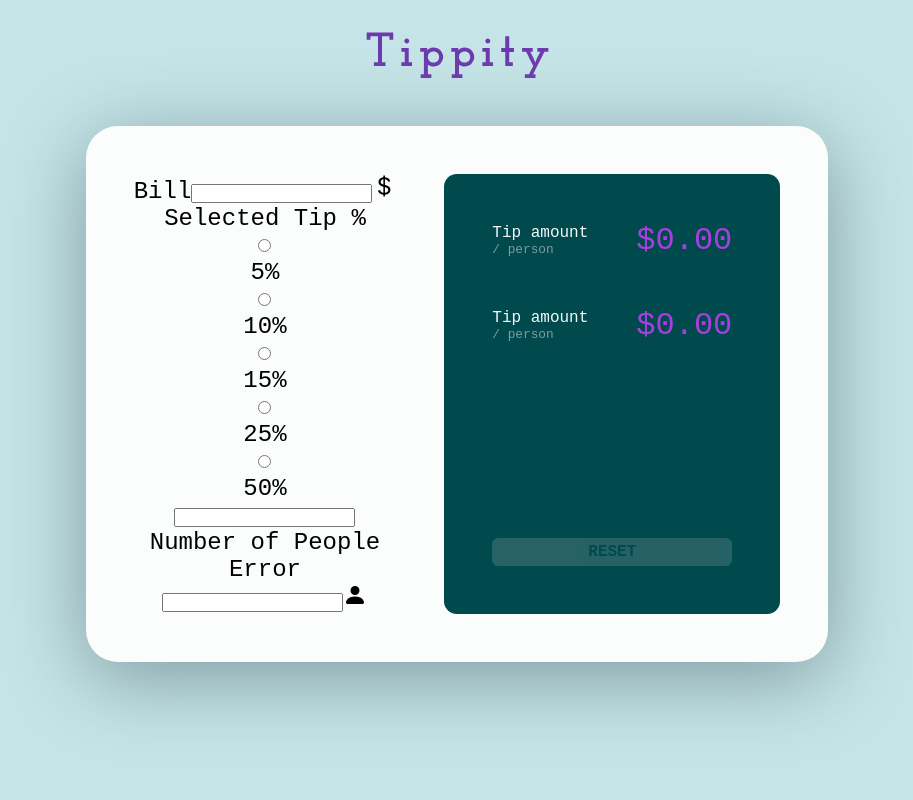
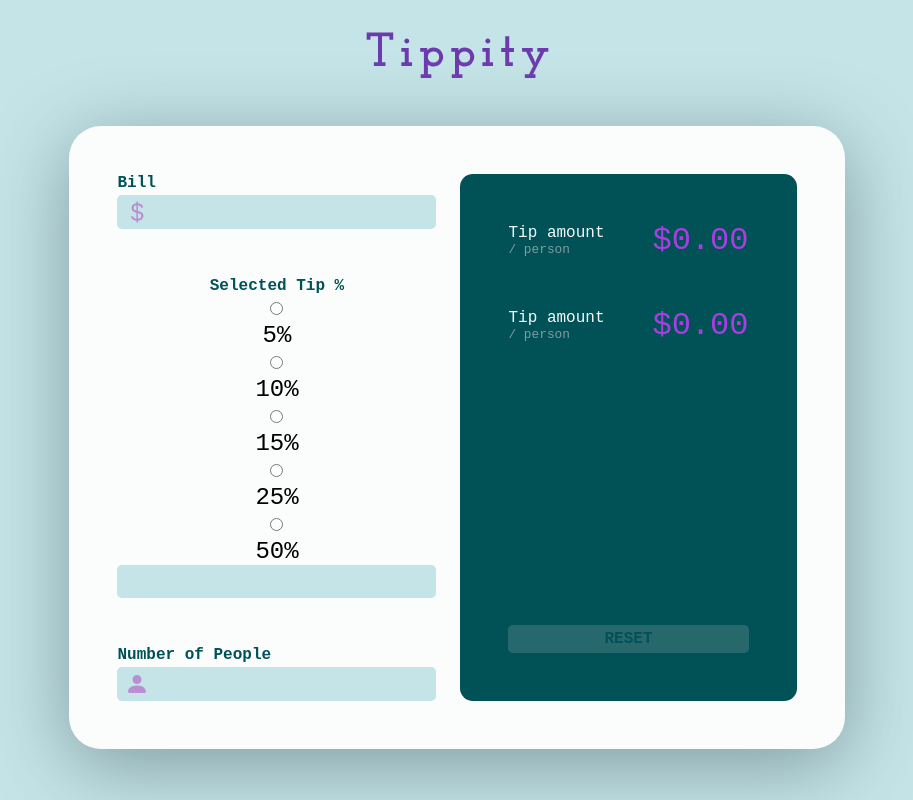
Before and after one commit to WNagorny/Tip-Calculator, a React (Vite) app: page / in a window 1280 px wide. Shown: the whole page, without its empty margins (183-1096 px from the left). Built offline with nearby package versions, Linux system fonts and the light colour scheme.

Commit message:
styled a Form cmponent part 1

```diff
--- a/src/components/Form.jsx
+++ b/src/components/Form.jsx
@@ -4,13 +4,20 @@ const Form = () => {
 	return (
 		<div className='form'>
 			<div className='label-group'>
-				<label htmlFor='bill'>Bill</label>
-				<input type='number' id='bill' className='label' />
-				<BsCurrencyDollar aria-hidden='true' className='icon' />
+				<div className='label-wrapper'>
+					<label className='label' htmlFor='bill'>
+						Bill
+					</label>
+               <p className='error'></p>
+				</div>
+				<div className='number-wrapper'>
+					<input type='number' id='bill' className='label' />
+					<BsCurrencyDollar aria-hidden='true' className='icon' />
+				</div>
 			</div>
 
 			<div className='tip-section'>
-            <p className="label">Selected Tip %</p>
+				<p className='label'>Selected Tip %</p>
 				<div className='tip-amount-wrapper'>
 					<div className='tip-amount'>
 						<input type='radio' name='tip' value='0.05' />
@@ -38,11 +45,15 @@ const Form = () => {
 
 			<div className='label-group'>
 				<div className='label-wrapper'>
-					<label htmlFor='people'>Number of People</label>
-					<p>Error</p>
+					<label className='label' htmlFor='people'>
+						Number of People
+					</label>
+					<p className='error'></p>
 				</div>
-				<input type='number' id='people' />
-				<BsFillPersonFill aria-hidden='true' className='icon' />
+				<div className='number-wrapper'>
+					<input type='number' id='people' />
+					<BsFillPersonFill aria-hidden='true' className='icon' />
+				</div>
 			</div>
 		</div>
 	)
--- a/src/index.css
+++ b/src/index.css
@@ -9,16 +9,18 @@
 :root {
 	--brand: 279, 72%, 56%;
 	--dark: 183, 100%, 5%;
-	--text: 183, 100%, 15%;
+	--text: 183, 100%, 17%;
 	--neutral1: 186, 14%, 43%;
 	--neutral2: 184, 14%, 56%;
 	--neutral3: 185, 41%, 84%;
 	--neutral4: 189, 41%, 97%;
 	--white: 179, 41%, 99%;
+  --error: 12, 67%, 45%;
 
 	/* utils*/
 
-	--padding: clamp(2rem, 4vw, 3rem);
+	--spacer: clamp(2rem, 4vw, 3rem);
+  --rounded-sm: .3rem;
 }
 
 body {
@@ -27,6 +29,9 @@ body {
 	background-color: hsl(var(--neutral3));
 }
 
+
+/*Display component*/
+
 .wrapper {
 	display: grid;
 	place-items: center;
@@ -34,7 +39,7 @@ body {
 }
 
 .container {
-	padding: var(--padding);
+	padding: var(--spacer);
 	background-color: hsl(var(--white));
 	border-radius: 2rem;
 	box-shadow: 0 1rem 5rem hsl(var(--neutral2));
@@ -43,12 +48,9 @@ body {
 	gap: var(--padding);
 }
 
-.form {
-}
-
 .display {
 	background-color: hsl(var(--text));
-	padding: var(--padding);
+	padding: var(--spacer);
 	border-radius: 0.8rem;
 	display: flex;
 	flex-direction: column;
@@ -57,13 +59,13 @@ body {
 
 .display-group {
 	display: grid;
-	gap: var(--padding);
+	gap: var(--spacer);
 }
 
 .display-row {
 	display: flex;
 	justify-content: space-between;
-	gap: var(--padding);
+	gap: var(--spacer);
 	align-items: center;
 	text-align: left;
 }
@@ -94,7 +96,7 @@ body {
 	color: hsl(var(--text));
   font-weight: bold;
 	border: none;
-	border-radius: 0.4rem;
+	border-radius: var(--rounded-sm);
 	padding: 0.3rem 0.8rem;
 	text-transform: uppercase;
 	font-size: 1rem;
@@ -114,3 +116,76 @@ body {
 .btn:not([disabled]):active {
   transform: scale(0.95);
 }
+
+/*Form component*/
+
+.form{
+  display: grid;
+  gap: var(--spacer);
+
+  padding-right: 1.5rem;
+}
+
+.label-group{
+  display: grid;
+  gap: .2rem;
+  text-align: left;
+}
+
+.label{
+  color: hsl(var(--text));
+	font-size: 1rem;
+  font-weight: bold;
+}
+
+[type="number"]{
+  width: 100%;
+  font: inherit;
+  text-align: right;
+  background-color: hsl(var(--neutral3));
+  border: none;
+  padding: .2rem .5rem;
+  border-radius: var(--rounded-sm);
+}
+
+[type="number"]:focus{
+  outline: none;
+  box-shadow: 0 0 4px rgba(0, 0, 0, 0.3);
+}
+
+/* Chrome, Safari, Edge, Opera */
+input::-webkit-outer-spin-button,
+input::-webkit-inner-spin-button {
+  -webkit-appearance: none;
+  margin: 0;
+}
+
+/* Firefox */
+input[type=number] {
+  -moz-appearance: textfield;
+}
+
+.icon{
+  position: absolute;
+  top: 50%;
+  left: .5rem;
+  transform: translate(-50%, -50%);
+  margin-left: .7rem;
+  color: hsl(279, 42%, 69%) ;
+  pointer-events: none;
+}
+.number-wrapper{
+  position: relative;
+}
+
+.label-wrapper{
+  display: flex;
+  justify-content: space-between;
+  align-items: center;
+}
+
+.error{
+  color: hsl(var(--error));
+  font-size: 1rem;
+  font-weight: bold;
+}
```
